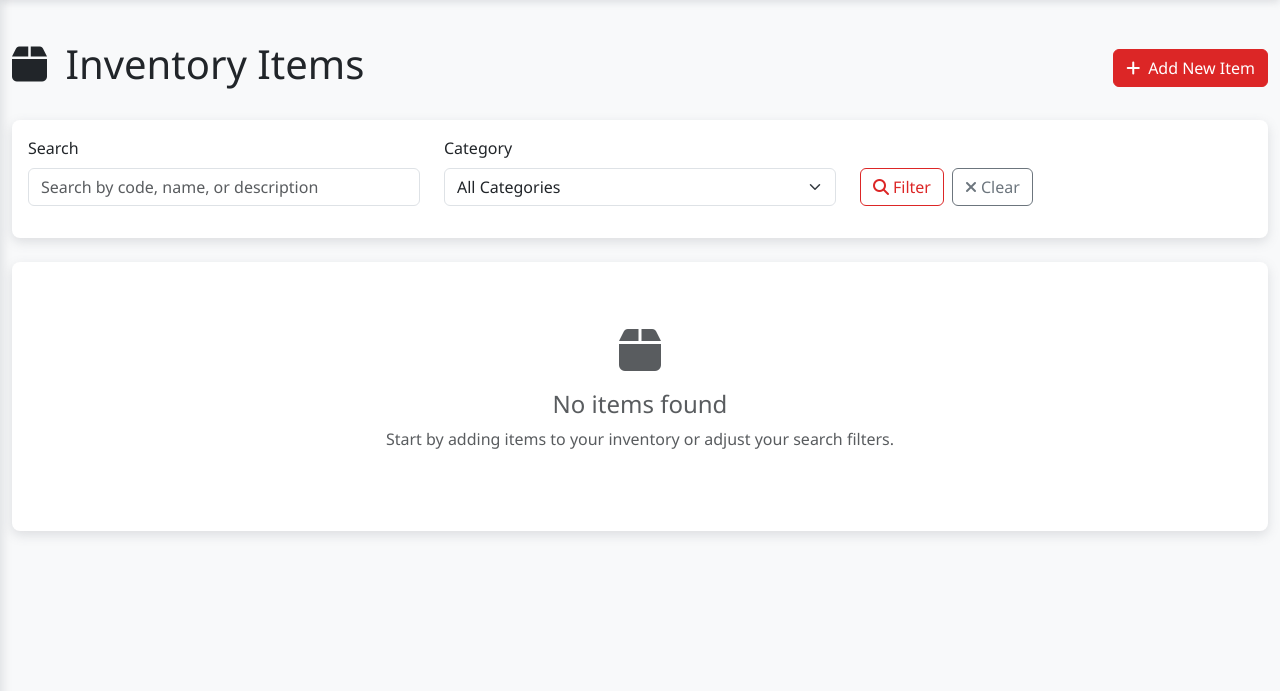
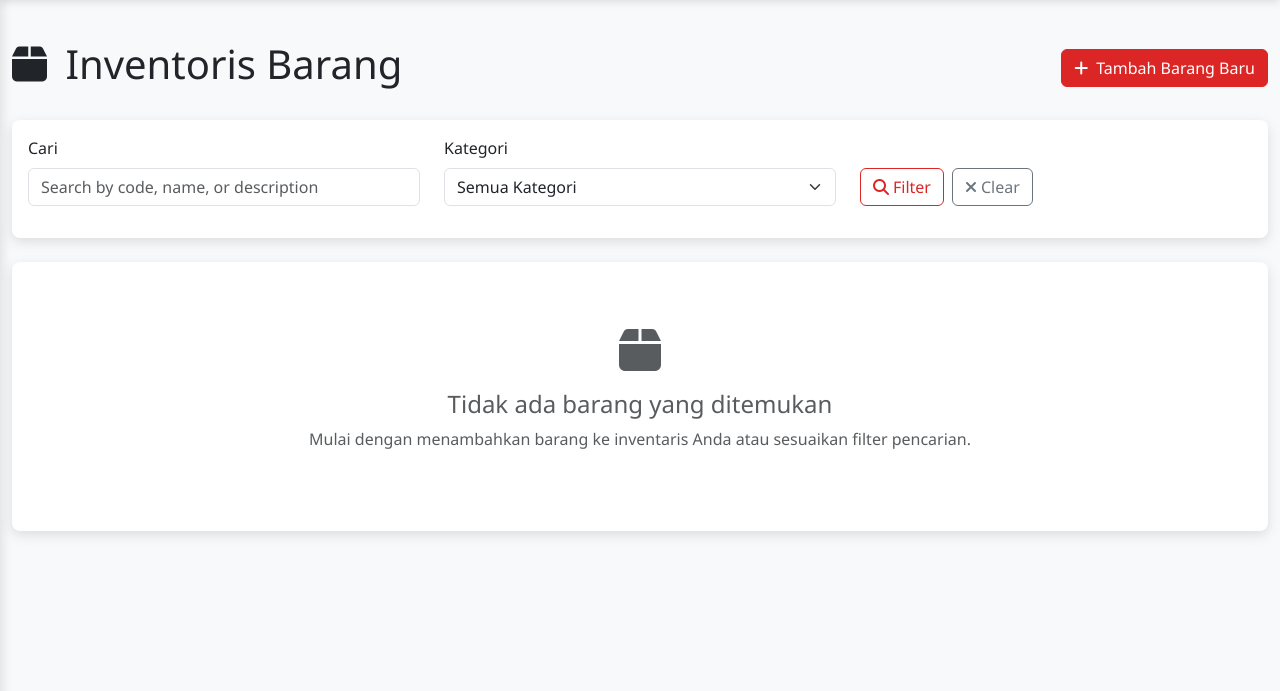
Before and after one commit to tajri15/Sistem-Inventaris, a Flask app: page /items in a window 1280 px wide. Shown: the part 72-763 px from the top of the page. Run offline with Flask 3, Linux system fonts and the light colour scheme; a user stored in the database is signed in.

Commit message:
Menerjemahkan antarmuka ke Bahasa Indonesia

```diff
--- a/templates/dashboard.html
+++ b/templates/dashboard.html
@@ -124,7 +124,7 @@
                     <i class="fas fa-history text-info me-2"></i>
                     Aktivitas Terkini
                 </h5>
-                <a href="{{ url_for('activity_log') }}" class="btn btn-outline-info btn-sm">View All</a>
+                <a href="{{ url_for('activity_log') }}" class="btn btn-outline-info btn-sm">Lihat Semua</a>
             </div>
             <div class="card-body">
                 {% if recent_activities %}
--- a/templates/items.html
+++ b/templates/items.html
@@ -1,6 +1,6 @@
 {% extends "base.html" %}
 
-{% block title %}Items - PT Telkom Indonesia Inventory{% endblock %}
+{% block title %}Barang - PT Telkom Indonesia Inventory{% endblock %}
 
 {% block content %}
 <div class="row">
@@ -8,10 +8,10 @@
         <div class="d-flex justify-content-between align-items-center mb-4">
             <h1>
                 <i class="fas fa-box me-2"></i>
-                Inventory Items
+                Inventoris Barang
             </h1>
             <button type="button" class="btn btn-primary" data-bs-toggle="modal" data-bs-target="#itemModal" onclick="openAddModal()">
-                <i class="fas fa-plus me-2"></i>Add New Item
+                <i class="fas fa-plus me-2"></i>Tambah Barang Baru
             </button>
         </div>
     </div>
@@ -23,13 +23,13 @@
         <form method="GET" action="{{ url_for('items') }}">
             <div class="row">
                 <div class="col-md-4 mb-3">
-                    <label for="search" class="form-label">Search</label>
+                    <label for="search" class="form-label">Cari</label>
                     <input type="text" class="form-control" id="search" name="search" value="{{ search }}" placeholder="Search by code, name, or description">
                 </div>
                 <div class="col-md-4 mb-3">
-                    <label for="category" class="form-label">Category</label>
+                    <label for="category" class="form-label">Kategori</label>
                     <select class="form-select" id="category" name="category">
-                        <option value="">All Categories</option>
+                        <option value="">Semua Kategori</option>
                         {% for category in categories %}
                             <option value="{{ category.id }}" {% if category_filter == category.id|string %}selected{% endif %}>
                                 {{ category.name }}
@@ -61,14 +61,14 @@
                 <table class="table table-striped table-hover">
                     <thead>
                         <tr>
-                            <th>Code</th>
-                            <th>Name</th>
-                            <th>Category</th>
-                            <th>Quantity</th>
-                            <th>Unit Price</th>
-                            <th>Supplier</th>
-                            <th>Created</th>
-                            <th>Actions</th>
+                            <th>Kode</th>
+                            <th>Nama</th>
+                            <th>Kategori</th>
+                            <th>Kuantitas</th>
+                            <th>Harga Satuan</th>
+                            <th>Pemasok</th>
+                            <th>Dibuat</th>
+                            <th>Aksi</th>
                         </tr>
                     </thead>
                     <tbody>
@@ -112,8 +112,8 @@
         {% else %}
             <div class="text-center text-muted py-5">
                 <i class="fas fa-box fa-3x mb-3"></i>
-                <h4>No items found</h4>
-                <p>Start by adding items to your inventory or adjust your search filters.</p>
+                <h4>Tidak ada barang yang ditemukan</h4>
+                <p>Mulai dengan menambahkan barang ke inventaris Anda atau sesuaikan filter pencarian.</p>
             </div>
         {% endif %}
     </div>
@@ -125,35 +125,35 @@
         <div class="modal-content">
             <form id="itemForm" method="POST">
                 <div class="modal-header">
-                    <h5 class="modal-title" id="modalTitle">Add New Item</h5>
+                    <h5 class="modal-title" id="modalTitle">Tambah Barang Baru</h5>
                     <button type="button" class="btn-close" data-bs-dismiss="modal"></button>
                 </div>
                 <div class="modal-body">
                     <div class="row">
                         <div class="col-md-6 mb-3">
-                            <label for="code" class="form-label">Item Code *</label>
+                            <label for="code" class="form-label">Kode Barang *</label>
                             <input type="text" class="form-control" id="code" name="code" required>
                         </div>
                         <div class="col-md-6 mb-3">
-                            <label for="name" class="form-label">Item Name *</label>
+                            <label for="name" class="form-label">Nama Barang *</label>
                             <input type="text" class="form-control" id="name" name="name" required>
                         </div>
                     </div>
                     <div class="mb-3">
-                        <label for="description" class="form-label">Description</label>
+                        <label for="description" class="form-label">Deskripsi</label>
                         <textarea class="form-control" id="description" name="description" rows="3"></textarea>
                     </div>
                     <div class="row">
                         <div class="col-md-4 mb-3">
-                            <label for="quantity" class="form-label">Quantity *</label>
+                            <label for="quantity" class="form-label">Kuantitas *</label>
                             <input type="number" class="form-control" id="quantity" name="quantity" min="0" required>
                         </div>
                         <div class="col-md-4 mb-3">
-                            <label for="unit_price" class="form-label">Unit Price *</label>
+                            <label for="unit_price" class="form-label">Harga Satuan *</label>
                             <input type="number" class="form-control" id="unit_price" name="unit_price" min="0.01" step="0.01" required>
                         </div>
                         <div class="col-md-4 mb-3">
-                            <label for="category_id" class="form-label">Category *</label>
+                            <label for="category_id" class="form-label">Kategori *</label>
                             <select class="form-select" id="category_id" name="category_id" required>
                                 <option value="">Select Category</option>
                                 {% for category in categories %}
@@ -163,13 +163,13 @@
                         </div>
                     </div>
                     <div class="mb-3">
-                        <label for="supplier" class="form-label">Supplier</label>
+                        <label for="supplier" class="form-label">Pemasok</label>
                         <input type="text" class="form-control" id="supplier" name="supplier">
                     </div>
                 </div>
                 <div class="modal-footer">
-                    <button type="button" class="btn btn-secondary" data-bs-dismiss="modal">Cancel</button>
-                    <button type="submit" class="btn btn-primary" id="submitBtn">Add Item</button>
+                    <button type="button" class="btn btn-secondary" data-bs-dismiss="modal">Batalkan</button>
+                    <button type="submit" class="btn btn-primary" id="submitBtn">Tambah Barang</button>
                 </div>
             </form>
         </div>
@@ -181,17 +181,17 @@
     <div class="modal-dialog">
         <div class="modal-content">
             <div class="modal-header">
-                <h5 class="modal-title">Confirm Delete</h5>
+                <h5 class="modal-title">Konfirmasi Hapus</h5>
                 <button type="button" class="btn-close" data-bs-dismiss="modal"></button>
             </div>
             <div class="modal-body">
-                <p>Are you sure you want to delete the item <strong id="deleteItemName"></strong>?</p>
-                <p class="text-danger">This action cannot be undone.</p>
+                <p>Apakah Anda yakin ingin menghapus Barang <strong id="deleteItemName"></strong>?</p>
+                <p class="text-danger">Aksi ini tidak dapat dibatalkan.</p>
             </div>
             <div class="modal-footer">
-                <button type="button" class="btn btn-secondary" data-bs-dismiss="modal">Cancel</button>
+                <button type="button" class="btn btn-secondary" data-bs-dismiss="modal">Batalkan</button>
                 <form method="POST" id="deleteForm" style="display: inline;">
-                    <button type="submit" class="btn btn-danger">Delete</button>
+                    <button type="submit" class="btn btn-danger">Hapus</button>
                 </form>
             </div>
         </div>
```
Also changed, not shown: templates/activity_log.html (+15 -15 lines), templates/categories.html (+22 -22 lines), templates/incoming_items.html (+26 -26 lines), templates/outgoing_items.html (+23 -23 lines), instance/telkom_inventory.db.
